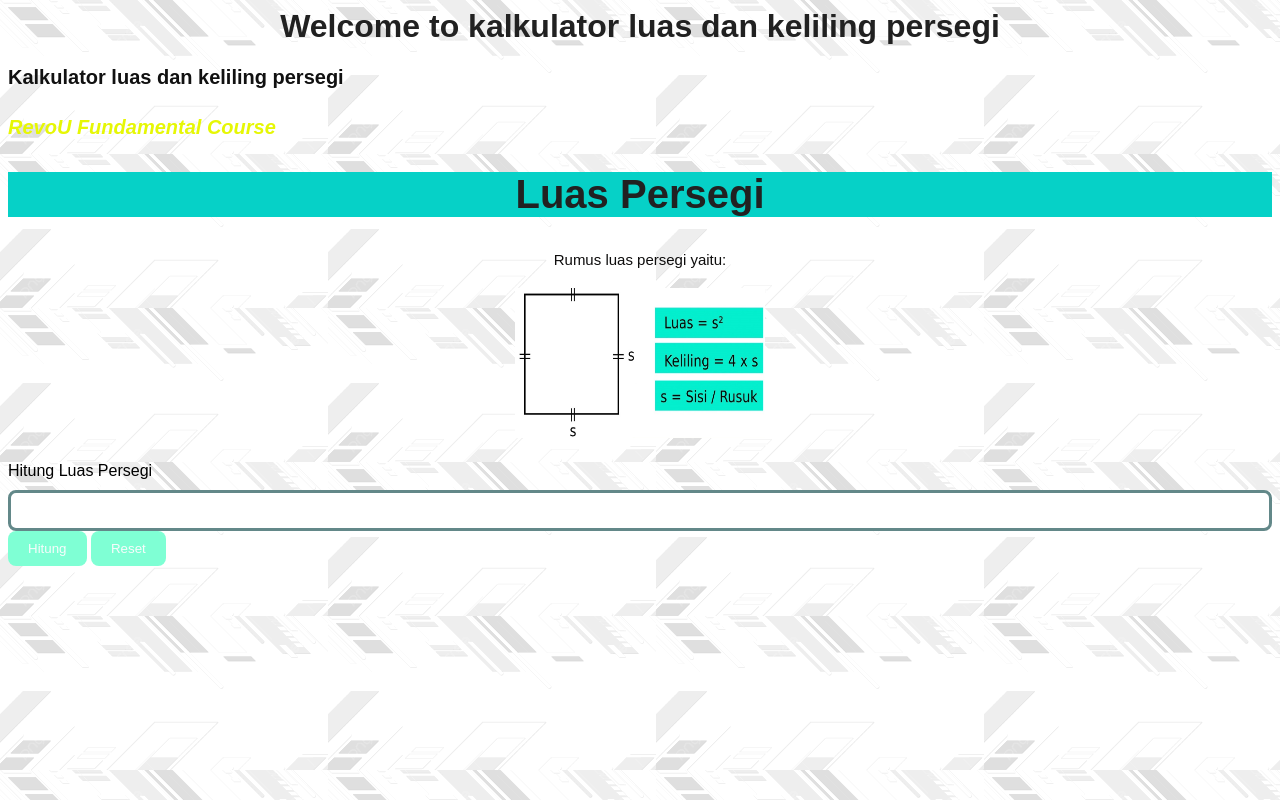
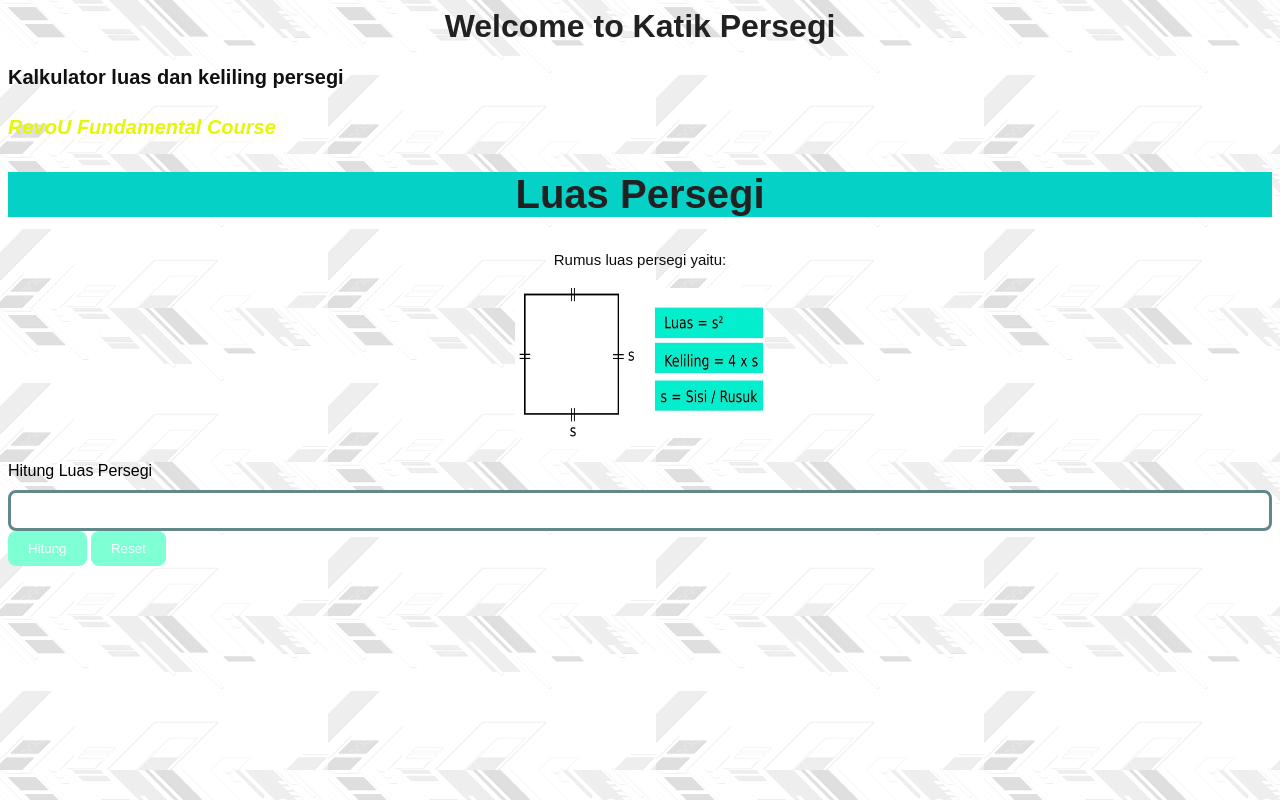
Before and after one commit to revou-fundamental-course/8-jan-24-Satanicc666, a plain HTML site: page index.html in a window 1280 px wide. Drawn offline with Linux system fonts and the light colour scheme.

Commit message:
first push

```diff
--- a/index.html
+++ b/index.html
@@ -9,7 +9,7 @@
 <body  background="Assets/q.png">
 
     <header>
-        <h1>Welcome to kalkulator luas dan keliling persegi</h1>
+        <h1>Welcome to Katik Persegi</h1>
         <h4>Kalkulator luas dan keliling persegi</h4>
         <h5>RevoU Fundamental Course</h5>
         <body>
```
